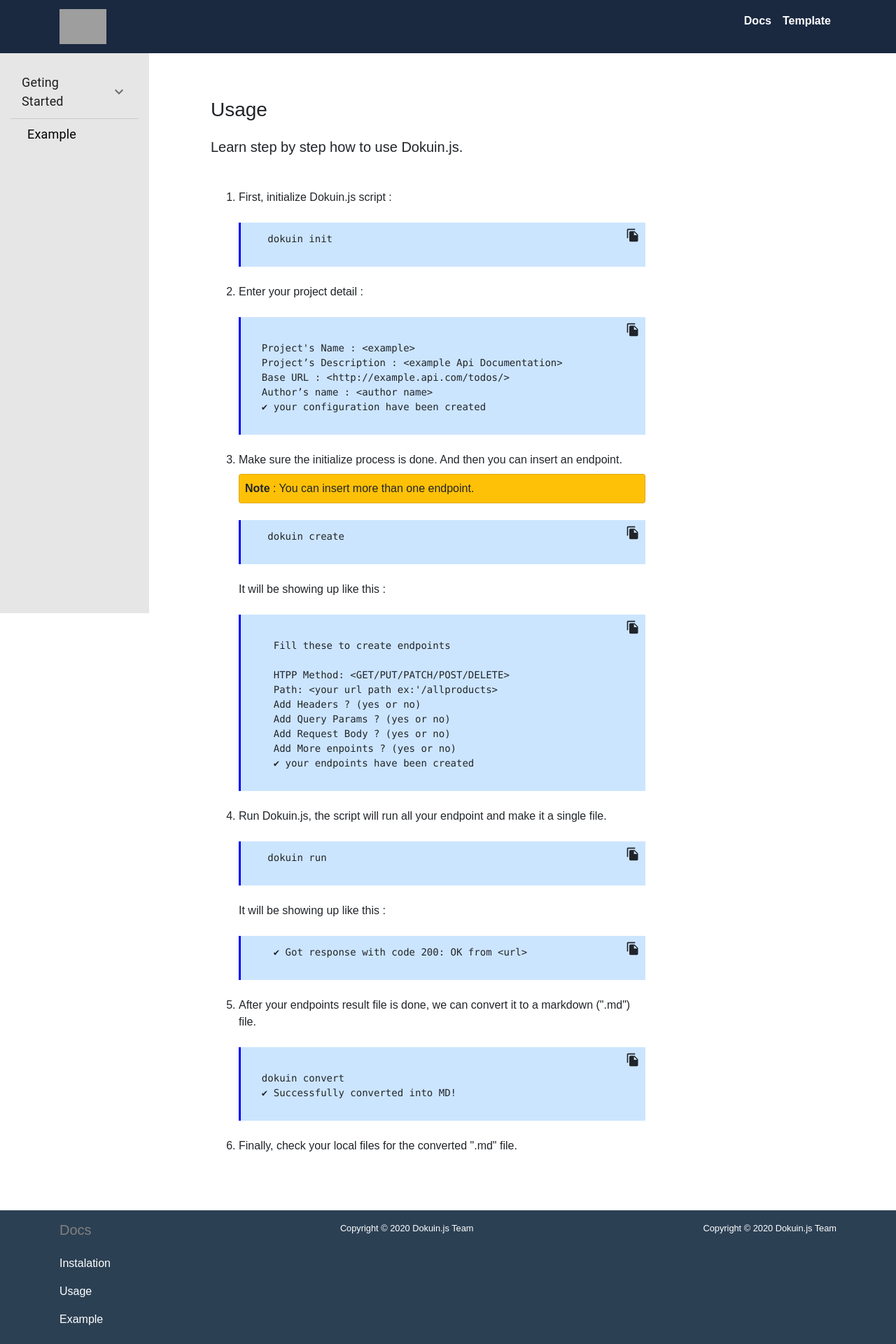
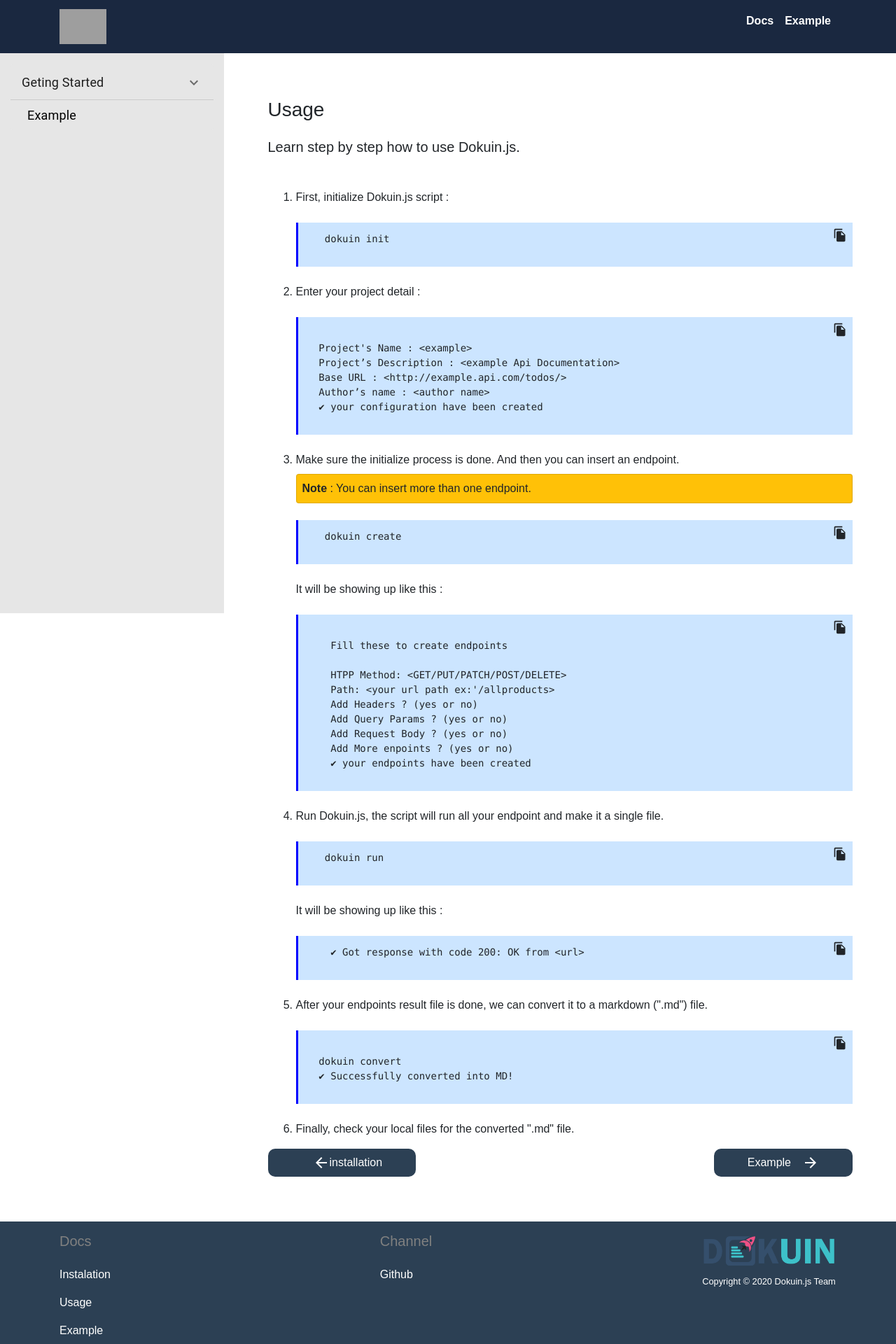
Before and after one commit to dokuin/docs, a React (Create React App) app: page /docs/usage in a window 1280 px wide. Shown: the top 1920 px of the page at 70% size. Built offline with nearby package versions, Linux system fonts and the light colour scheme; grey boxes are pictures that could not be loaded.

Commit message:
all style done

```diff
--- a/src/App.js
+++ b/src/App.js
@@ -10,11 +10,14 @@
 import Footer from './partials/Footer'
 import Homepage from './pages/Homepage'
 import Docs from './pages/Docs'
+import ScrollTop from './components/ScrollTop'
+
 
 function App() {
   return (
     <Router>
       <Header />
+      <ScrollTop>
       <Switch>
         <Route exact path="/" component={Homepage} />
 
@@ -24,6 +27,7 @@
           <Redirect to="/" />
         </Route>
       </Switch>
+      </ScrollTop>
       <Footer />
     </Router>
   )
--- /dev/null
+++ b/src/components/ScrollTop.js
@@ -0,0 +1,17 @@
+import React, { useEffect, Fragment } from 'react';
+import { withRouter } from 'react-router-dom';
+
+function ScrollToTop({ history, children }) {
+  useEffect(() => {
+    const unlisten = history.listen(() => {
+      window.scrollTo(0, 0);
+    });
+    return () => {
+      unlisten();
+    }
+  }, []);
+
+  return <Fragment>{children}</Fragment>;
+}
+
+export default withRouter(ScrollToTop);
--- a/src/components/docs/example/Example.jsx
+++ b/src/components/docs/example/Example.jsx
@@ -263,7 +263,7 @@
           </SyntaxHighlighter>
         </List>
         <List>
-          <Title>dokuin start</Title>
+          <Title>Convert responses</Title>
           <SyntaxHighlighter language="javascript" style={atomDark}>
             {`$ dokuin start`}
           </SyntaxHighlighter>
@@ -277,6 +277,7 @@
 ..
 `}
           </SyntaxHighlighter>
+
         </List>
       </ol>
     </div>
--- a/src/components/docs/getStarted/Installation.jsx
+++ b/src/components/docs/getStarted/Installation.jsx
@@ -1,8 +1,12 @@
 import React from 'react'
 import CodeBlock from '../../CodeBlock'
+import { Link } from 'react-router-dom'
+import { ArrowForward } from '@material-ui/icons';
+
 
 const Installation = () => {
   return (
+    <div>
     <div className="my-5 ml-3 p-3 ">
       <h3 className="mb-3">Installation</h3>
       <h5>
@@ -25,10 +29,32 @@
         </li>
         <li>
           <p>Install dokuinjs with script :</p>
-          <CodeBlock code={JSON.stringify('npm i dokuinjs')} />
+          <CodeBlock code={JSON.stringify('npm install -g dokuinjs')} />
         </li>
       </ol>
     </div>
+    <div className="ml-auto"
+    style={{
+      maxWidth:'10vw'
+    }} >
+        <Link
+                style={{
+                  textDecoration: 'none',
+                  color: 'white',
+                  backgroundColor:'#2C4054',
+                  borderRadius:'10px',
+                }}
+                className="px-5 p-2"
+                to="/docs/usage"
+              >
+                Usage
+                <ArrowForward className="ml-3"/>
+              </Link>
+    </div>
+    </div>
+
+
+
   )
 }
 
--- a/src/components/docs/getStarted/Usage.jsx
+++ b/src/components/docs/getStarted/Usage.jsx
@@ -1,11 +1,13 @@
 import React from 'react'
 
 import CodeBlock from '../../CodeBlock'
-
+import { Link } from 'react-router-dom'
+import { ArrowForward, ArrowBack } from '@material-ui/icons';
 
 
 const Usage = () => {
   return (
+    <div>
     <div className="my-5 ml-3 p-3 ">
       <h3 className="mb-4">Usage</h3>
       <h5 className="mb-5">Learn step by step how to use Dokuin.js.</h5>
@@ -96,7 +98,37 @@
           </p>
         </li>
       </ol>
+    <div className="d-flex justify-content-between">
+       <Link
+                style={{
+                  textDecoration: 'none',
+                  color: 'white',
+                  backgroundColor:'#2C4054',
+                  borderRadius:'10px',
+                }}
+                className="px-5 p-2"
+                to="/docs/getting-started"
+              >
+                <ArrowBack className="ml-3"/>
+                installation
+              </Link>
+        <Link
+                style={{
+                  textDecoration: 'none',
+                  color: 'white',
+                  backgroundColor:'#2C4054',
+                  borderRadius:'10px',
+                }}
+                className="px-5 p-2"
+                to="/docs/example"
+              >
+                Example
+                <ArrowForward className="ml-3"/>
+              </Link>
     </div>
+    </div>
+    </div>
+
   )
 }
 
--- a/src/components/homepage/Advantages.jsx
+++ b/src/components/homepage/Advantages.jsx
@@ -21,7 +21,9 @@
         <h2
           className="text-center font-weight-bold my-auto"
           style={{
-            fontSize: '3em'
+            fontSize: '3em',
+            paddingBottom:'20px',
+            // borderBottom:'10px solid #3FC1C9'
           }}
         >
           Why Dokuin.js?
@@ -33,10 +35,14 @@
           <Fade bottom>
             <Row className="d-flex flex-row-reverse">
               <Col sm={12} md={6} lg={6} className="my-auto">
+                <div style={{
+                  borderRight:'10px solid #3FC1C9'
+                }}>
                 <h1 className="text-center">Open Source</h1>
                 <p className="my-3 text-center">
                   Dokuin.js is open source, feel free to use it.
                 </p>
+                </div>
               </Col>
               <Col sm={12} md={6} lg={6}>
                 <Image src={OpenSourcePng} fluid />
@@ -51,11 +57,16 @@
           <Fade left>
             <Row>
               <Col sm={12} md={6} lg={6} className="my-auto">
+                <div style={{
+                  borderLeft:'10px solid #ff0da2',
+                  paddingLeft:'30px'
+                }}>
                 <h1 className="text-center">Easy Usage</h1>
                 <p className="my-3 text-justify">
                   Don’t have time to make Documentation? Dokuin.js makes it
                   easier for you. With easy to use commands for a quick usage.
                 </p>
+                </div>
               </Col>
               <Col sm={12} md={6} lg={6}>
                 <Image src={EasyUsagePng} fluid />
--- a/src/components/homepage/Overview.jsx
+++ b/src/components/homepage/Overview.jsx
@@ -2,12 +2,13 @@
 
 import { Container, Image } from 'react-bootstrap'
 import { Fade } from 'react-reveal'
+import { Link } from 'react-router-dom'
 
 import OverviewPng from '../../assets/overview_coding.svg'
 
 const Overview = () => {
   return (
-    <div className="py-5" style={{ backgroundColor: '#59ADB5CC' }}>
+    <div className="py-5" style={{ backgroundColor: '#3FC1C9' }}>
       <Fade top>
         <Container className="d-flex flex-column align-items-center">
           <Image
@@ -17,14 +18,16 @@
             className="my-3"
           />
           <h1 className="text-center my-3 font-weight-bolder">Overview</h1>
-          <h2 className="text-center" style={{ lineHeight: '10vh' }}>
+          <h2 className="text-center" style={{ lineHeight: '5vh' }}>
             Dokuin.js is an NPM package designed for programmers who lack or
             even don't have time to create documentation. Dokuin.js is very easy
             to install and with just a few simple steps your documentation will
-            be ready.
+            be ready.<br/>
+            Follow these <Link to='/docs/getting-started'>guidelines</Link> to get started.
+
           </h2>
         </Container>
-      </Fade>
+        </Fade>
     </div>
   )
 }
--- a/src/pages/Docs.jsx
+++ b/src/pages/Docs.jsx
@@ -1,6 +1,7 @@
 import React from 'react'
 import { Container, Row, Col } from 'react-bootstrap'
 import { Switch, Route } from 'react-router-dom'
+import ScrollTop from '../components/ScrollTop'
 
 import Installation from '../components/docs/getStarted/Installation'
 import Usage from '../components/docs/getStarted/Usage'
@@ -15,8 +16,8 @@
     <>
 
       <Col
-        sm={2}
-        md={2}
+        sm={3}
+        md={3}
         className="overflow-auto position-fixed"
         id="sticky-sidebar"
         style={{
@@ -28,6 +29,7 @@
       >
         <Sidebar />
       </Col>
+
       <Container
         style={{
           minHeight: '86vh'
@@ -35,15 +37,16 @@
         fluid
       >
         <Row className="mx-3">
-          <Col sm={2} md={2}></Col>
+          <Col sm={3} md={3}></Col>
           <Col
-            sm={8}
-            md={8}
+            sm={9}
+            md={9}
             style={{
-              marginLeft: '20px',
-              paddingRight: '10vw'
+              // marginLeft: '20px',
+              // paddingRight: '10vw'
             }}
-          >
+            >
+            <ScrollTop>
             <Switch>
               <Route
                 exact
@@ -53,6 +56,7 @@
               <Route exact path="/:docs/usage" component={Usage} />
               <Route exact path="/:docs/example" component={Example} />
             </Switch>
+              </ScrollTop>
           </Col>
         </Row>
       </Container>
--- a/src/partials/Footer.jsx
+++ b/src/partials/Footer.jsx
@@ -1,7 +1,7 @@
 import React from "react";
 import { Container } from "react-bootstrap";
 import { Link } from "react-router-dom";
-
+import logo from '../assets/dokuin-logo.png'
 import styled from 'styled-components';
 
 const HoverText = styled.p`
@@ -44,12 +44,23 @@
           <HoverText>Example</HoverText>
           </Link>
         </div>
+        <div className="d-flex flex-column">
+        <h5 style={{ color: "gray" }} className="mb-4">
+            Channel
+          </h5>
+          <a style={{textDecoration:'none'}}
+          target="_blank"
+          href='https://github.com/orgs/dokuin'>
+          <HoverText>Github</HoverText>
+          </a>
+
+        </div>
+        <div className="d-flex flex-column">
+          <img src={logo} height={60}/>
         <small className="text-center text-white">
           Copyright © 2020 Dokuin.js Team
         </small>
-        <small className="text-center text-white">
-          Copyright © 2020 Dokuin.js Team
-        </small>
+        </div>
       </Container>
     </div>
   );
--- a/src/partials/Header.jsx
+++ b/src/partials/Header.jsx
@@ -69,13 +69,11 @@
                 </HoverText>
               </Nav.Link>
             </Link>
-            <Link to="/docs/getting-started" className="router-link">
+            <Link to="/docs/example" className="router-link">
               <Nav.Link as="div" className="text-white font-weight-bold">
               <HoverText>
-                Template
+                Example
                 </HoverText>
-
-
               </Nav.Link>
             </Link>
           </Nav>
```
Also changed, not shown: src/pages/Homepage.jsx (line endings or trailing spaces).
